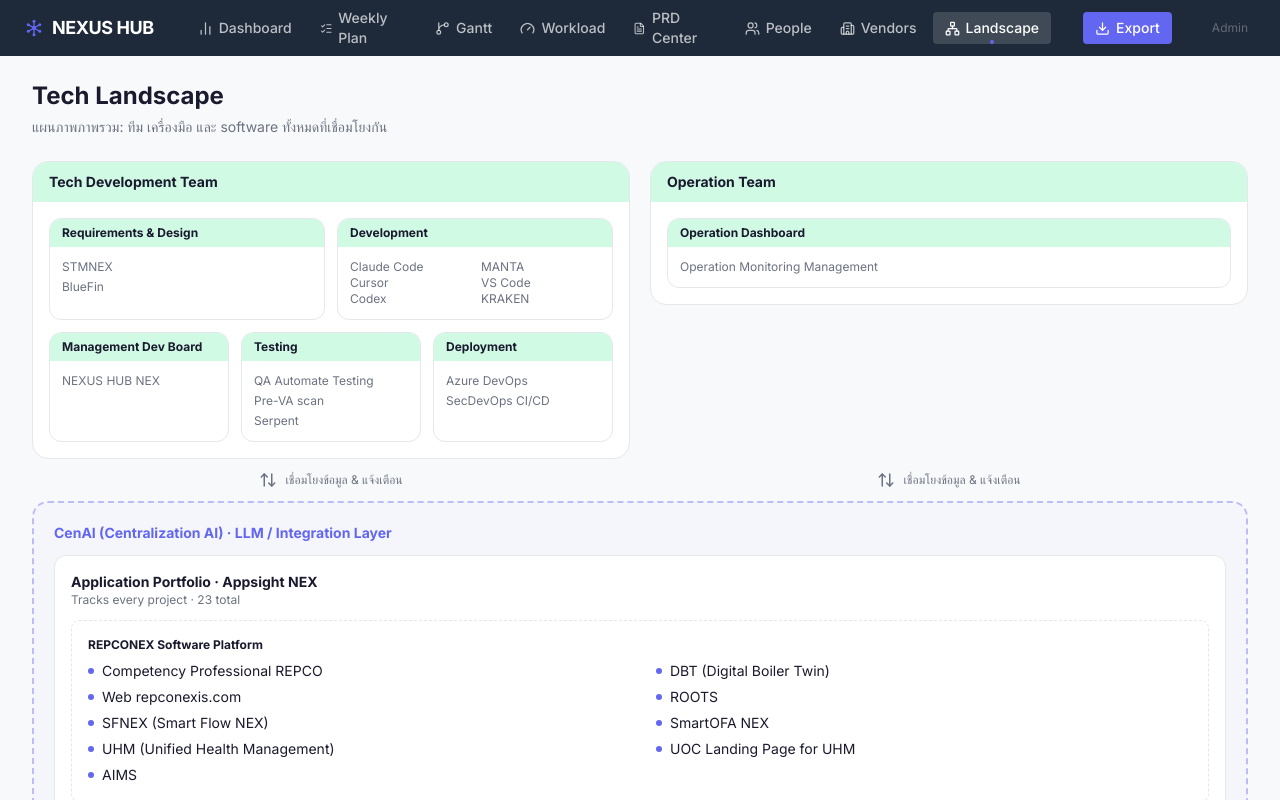
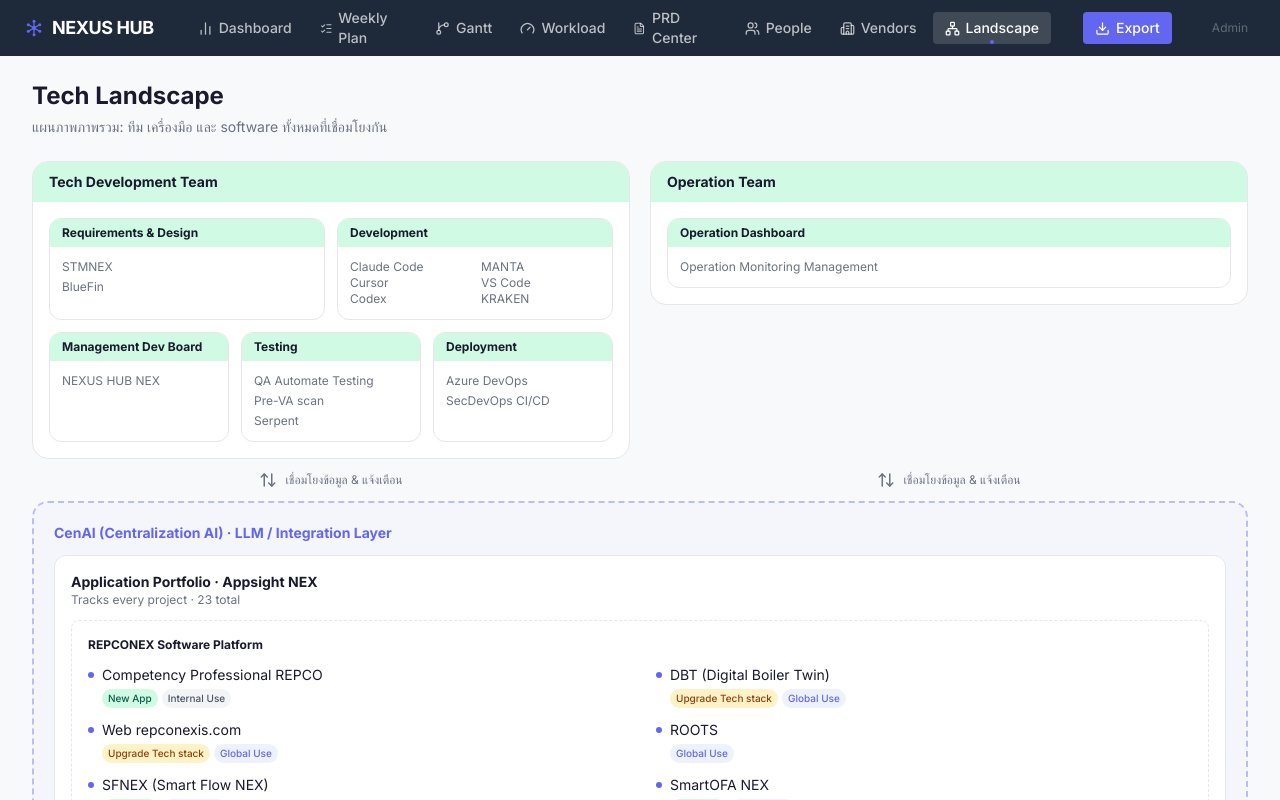
Before and after one commit to jarinjul/otd-tracking-web-app, a Next.js app: page /landscape in a window 1280 px wide. Shown: the top 800 px of the page. Built offline with nearby package versions, Linux system fonts and the light colour scheme.

Commit message:
Add status badges to REPCONEX products
Each product now shows colored tags (New App, Upgrade Tech stack,
Internal Use, Global Use) instead of a plain name list.

```diff
--- a/app/landscape/page.tsx
+++ b/app/landscape/page.tsx
@@ -24,16 +24,25 @@
   )
 }
 
-const REPCONEX_PRODUCTS = [
-  "Competency Professional REPCO",
-  "DBT (Digital Boiler Twin)",
-  "Web repconexis.com",
-  "ROOTS",
-  "SFNEX (Smart Flow NEX)",
-  "SmartOFA NEX",
-  "UHM (Unified Health Management)",
-  "UOC Landing Page for UHM",
-  "AIMS",
+type ProductTag = "New App" | "Upgrade Tech stack" | "Internal Use" | "Global Use"
+
+const TAG_STYLE: Record<ProductTag, string> = {
+  "New App": "bg-rag-green-light text-rag-green-text",
+  "Upgrade Tech stack": "bg-rag-amber-light text-rag-amber-text",
+  "Internal Use": "bg-gray-100 text-gray-600",
+  "Global Use": "bg-accent-light text-accent",
+}
+
+const REPCONEX_PRODUCTS: { name: string; tags: ProductTag[] }[] = [
+  { name: "Competency Professional REPCO", tags: ["New App", "Internal Use"] },
+  { name: "DBT (Digital Boiler Twin)", tags: ["Upgrade Tech stack", "Global Use"] },
+  { name: "Web repconexis.com", tags: ["Upgrade Tech stack", "Global Use"] },
+  { name: "ROOTS", tags: ["Global Use"] },
+  { name: "SFNEX (Smart Flow NEX)", tags: ["New App", "Global Use"] },
+  { name: "SmartOFA NEX", tags: ["New App", "Global Use"] },
+  { name: "UHM (Unified Health Management)", tags: ["Upgrade Tech stack", "Global Use"] },
+  { name: "UOC Landing Page for UHM", tags: ["New App", "Internal Use"] },
+  { name: "AIMS", tags: ["Global Use"] },
 ]
 
 export default function LandscapePage() {
@@ -101,13 +110,22 @@
           <p className="text-xs text-text-muted mb-3">Tracks every project · 23 total</p>
 
           <div className="rounded-lg border border-dashed border-border p-4">
-            <p className="text-xs font-bold text-text-primary mb-2">REPCONEX Software Platform</p>
-            <div className="grid grid-cols-1 sm:grid-cols-2 gap-x-8 gap-y-1.5 text-sm text-text-primary">
-              {REPCONEX_PRODUCTS.map((name) => (
-                <span key={name} className="flex items-center gap-2">
-                  <span className="w-1.5 h-1.5 rounded-full bg-accent shrink-0" />
-                  {name}
-                </span>
+            <p className="text-xs font-bold text-text-primary mb-3">REPCONEX Software Platform</p>
+            <div className="grid grid-cols-1 sm:grid-cols-2 gap-x-8 gap-y-3">
+              {REPCONEX_PRODUCTS.map((product) => (
+                <div key={product.name} className="flex flex-col gap-1">
+                  <span className="flex items-center gap-2 text-sm text-text-primary">
+                    <span className="w-1.5 h-1.5 rounded-full bg-accent shrink-0" />
+                    {product.name}
+                  </span>
+                  <div className="flex flex-wrap gap-1 pl-3.5">
+                    {product.tags.map((tag) => (
+                      <span key={tag} className={`px-1.5 py-0.5 rounded-full text-[10px] font-medium ${TAG_STYLE[tag]}`}>
+                        {tag}
+                      </span>
+                    ))}
+                  </div>
+                </div>
               ))}
             </div>
           </div>
```
